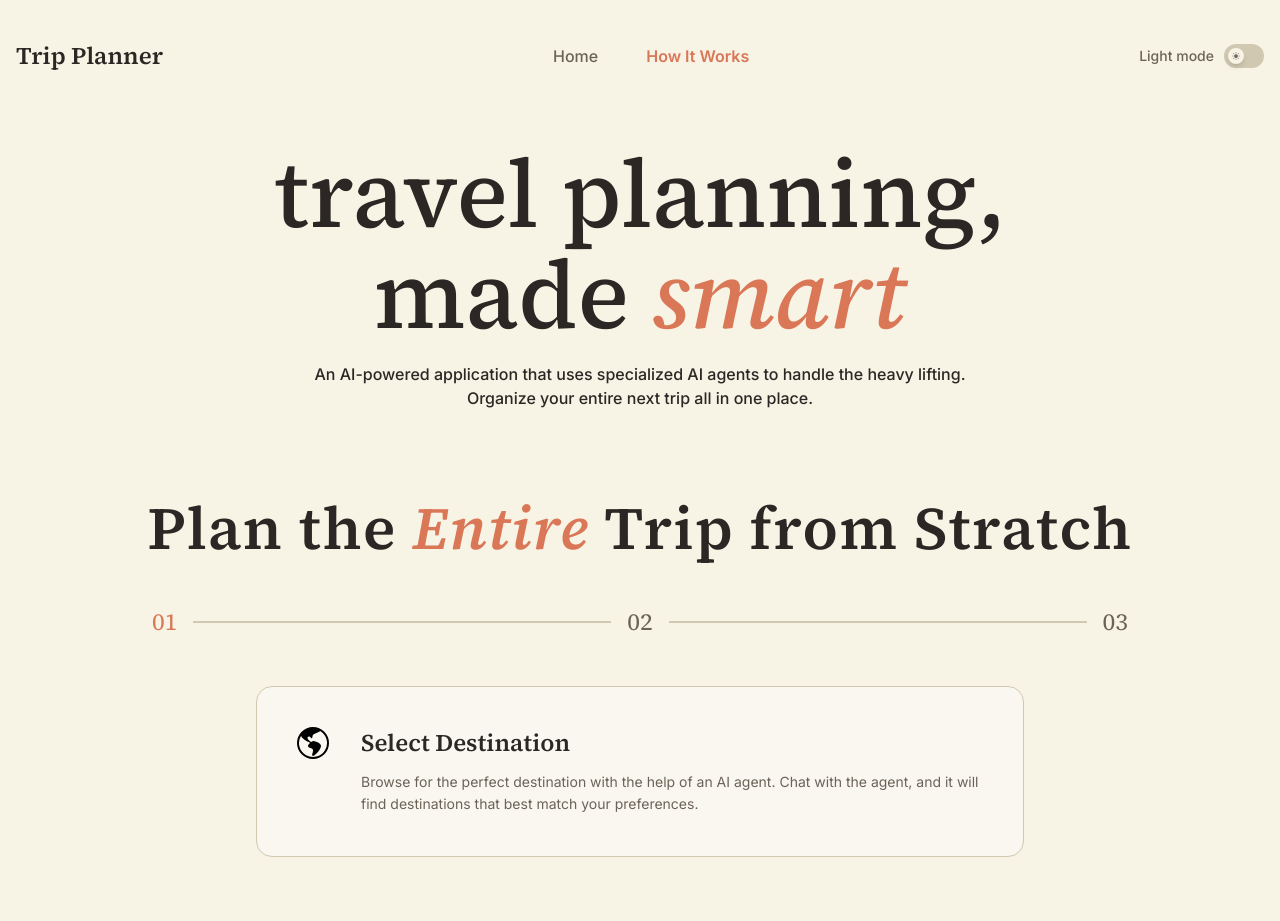
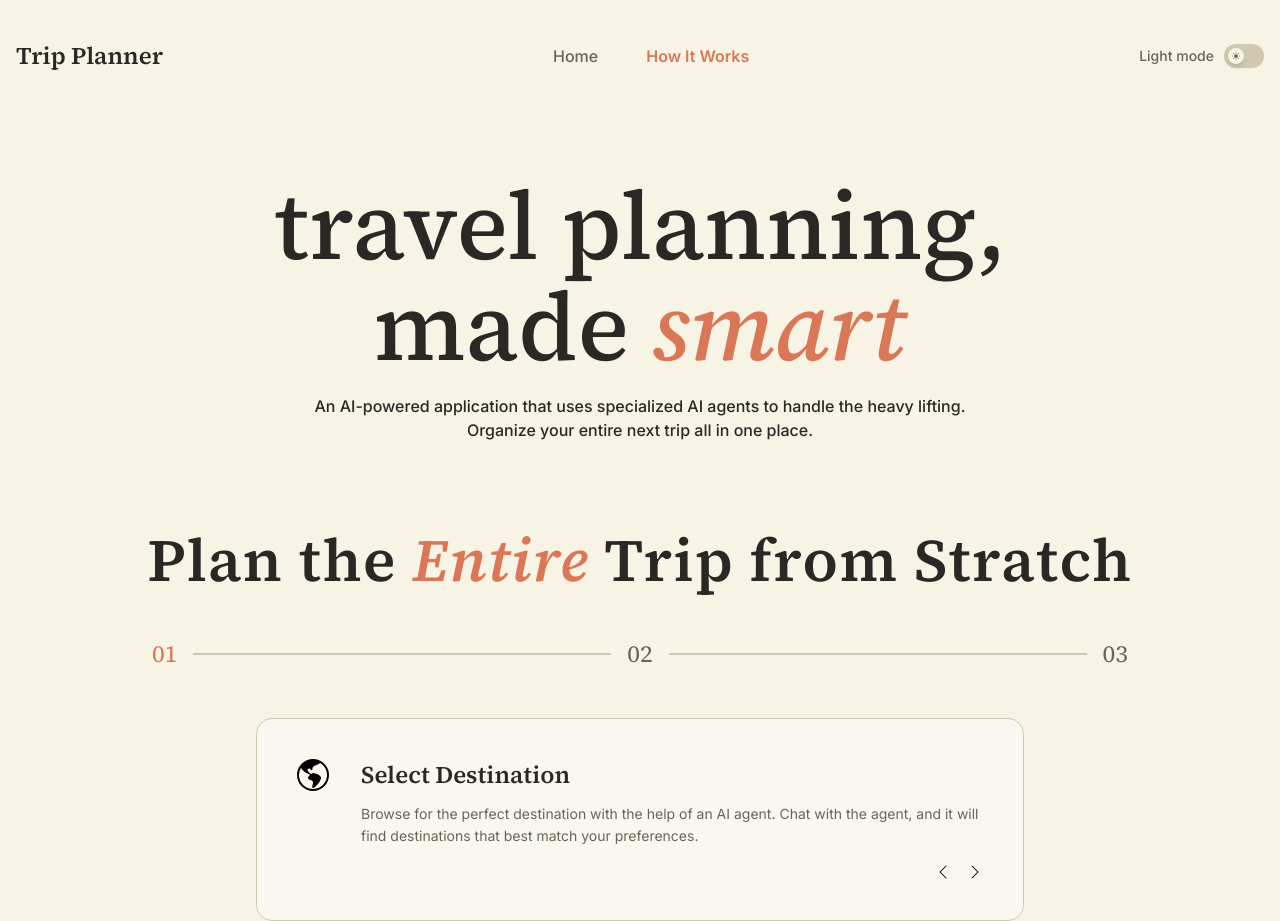
Before and after one commit to Arya-Bhavsar/TripPlanner, a React app in the folder frontend/: page /guide in a window 1280 px wide. Before the commit the page ends 857 px from the top, so only its background shows below. Built offline with nearby package versions, Linux system fonts and the light colour scheme; the HTML template or start-up script is replaced by a standard one.

Commit message:
Refined the UI

```diff
--- a/frontend/src/components/HorizontalStepper.jsx
+++ b/frontend/src/components/HorizontalStepper.jsx
@@ -1,5 +1,5 @@
 import { useState } from 'react';
-import { GlobeAmericas, Diagram3, ClipboardCheck } from 'react-bootstrap-icons';
+import { GlobeAmericas, Diagram3, ClipboardCheck, ChevronLeft, ChevronRight } from 'react-bootstrap-icons';
 
 export default function HorizontalStepper() {
   const [activeStep, setActiveStep] = useState(0);
@@ -55,19 +55,38 @@ export default function HorizontalStepper() {
       </div>
 
       {/* Dynamic Info Card */}
-      <div className="max-w-3xl mx-auto rounded-2xl border border-line bg-surface p-10 transition-all duration-300">
-        <div className="flex gap-8 items-start">
+      <div className="flex gap-8 items-start max-w-3xl mx-auto rounded-2xl border border-line bg-surface p-10 transition-all duration-300">
         {/* Icon */}
         {steps[activeStep].icon}
 
-          {/* Description */}
-          <div className="flex-1">
+        {/* Card Content */}
+        <div className="flex-1 w-full">
+          {/* Title */}
           <div className="text-2xl font-display font-bold mb-3 text-ink">
             {steps[activeStep].title}
           </div>
+
+          {/* Description */}
           <p className="text-sm leading-relaxed text-muted">
             {steps[activeStep].description}
           </p>
+
+          {/* Navigation */}
+          <div className="flex items-center justify-end gap-4 pt-4">
+            <button
+              onClick={() => activeStep > 0 && setActiveStep(prev => prev - 1)}
+              disabled={activeStep === 0}
+              className="text-ink disabled:text-muted font-extrabold disabled:font-light"
+            >
+              <ChevronLeft className="w-4 h-4" />
+            </button>
+            <button
+              onClick={() => activeStep < steps.length - 1 && setActiveStep(prev => prev + 1)}
+              disabled={activeStep === steps.length - 1}
+              className="text-ink disabled:text-muted font-extrabold disabled:font-light"
+            >
+              <ChevronRight className="w-4 h-4" />
+            </button>
           </div>
         </div>
       </div>
--- a/frontend/src/components/HowItWorks.jsx
+++ b/frontend/src/components/HowItWorks.jsx
@@ -7,7 +7,7 @@ export default function HowItWorks() {
       <Header />
 
       {/* Title */}
-      <div className="text-center mt-12 font-display font-medium text-8xl text-ink tracking-normal leading-[1.05] lowercase">
+      <div className="text-center mt-20 font-display font-medium text-8xl text-ink tracking-normal leading-[1.05] lowercase">
         travel planning,
         <br />
         made <span className="italic text-accent">smart</span>
```
Lines whose indentation alone changed are shown as unchanged.
